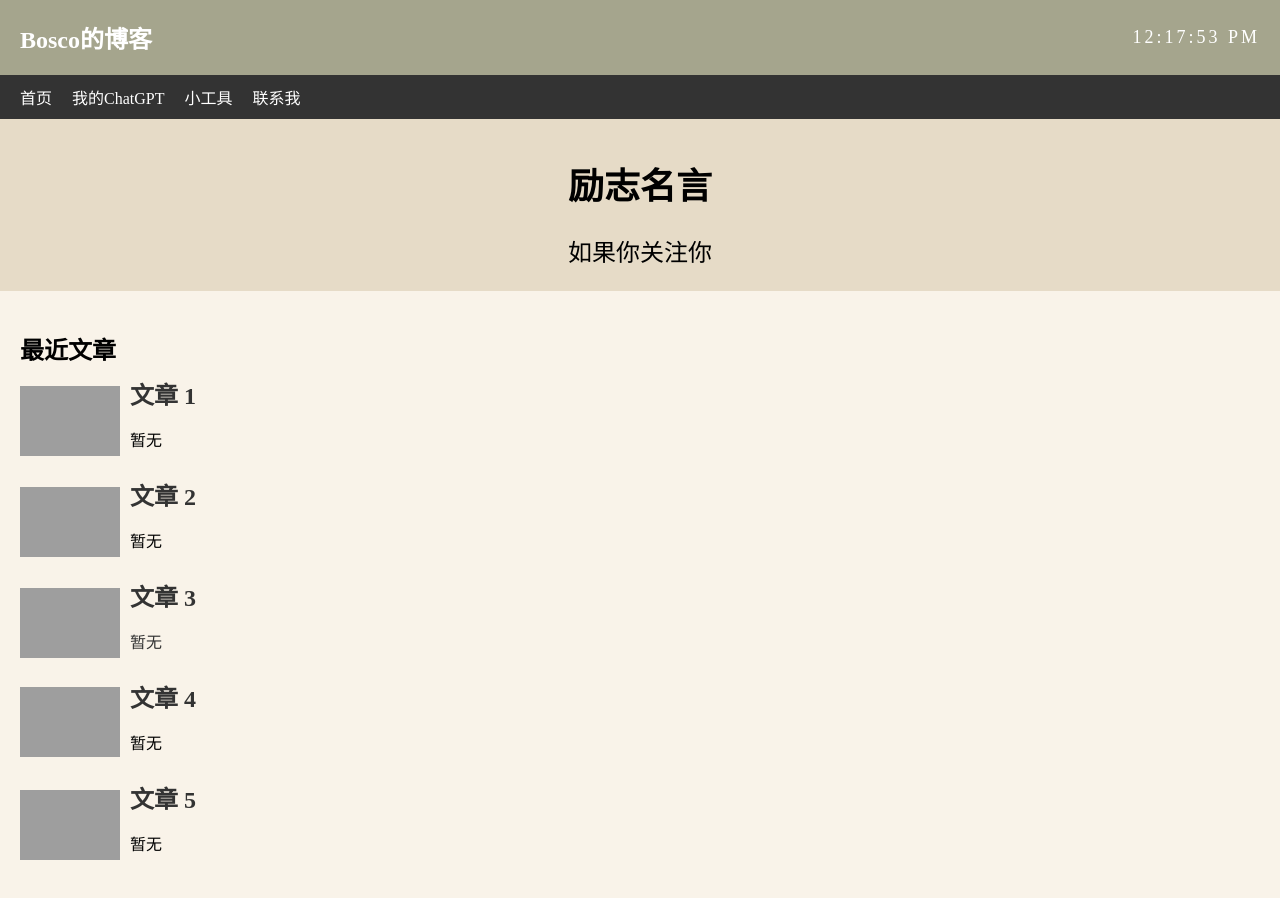
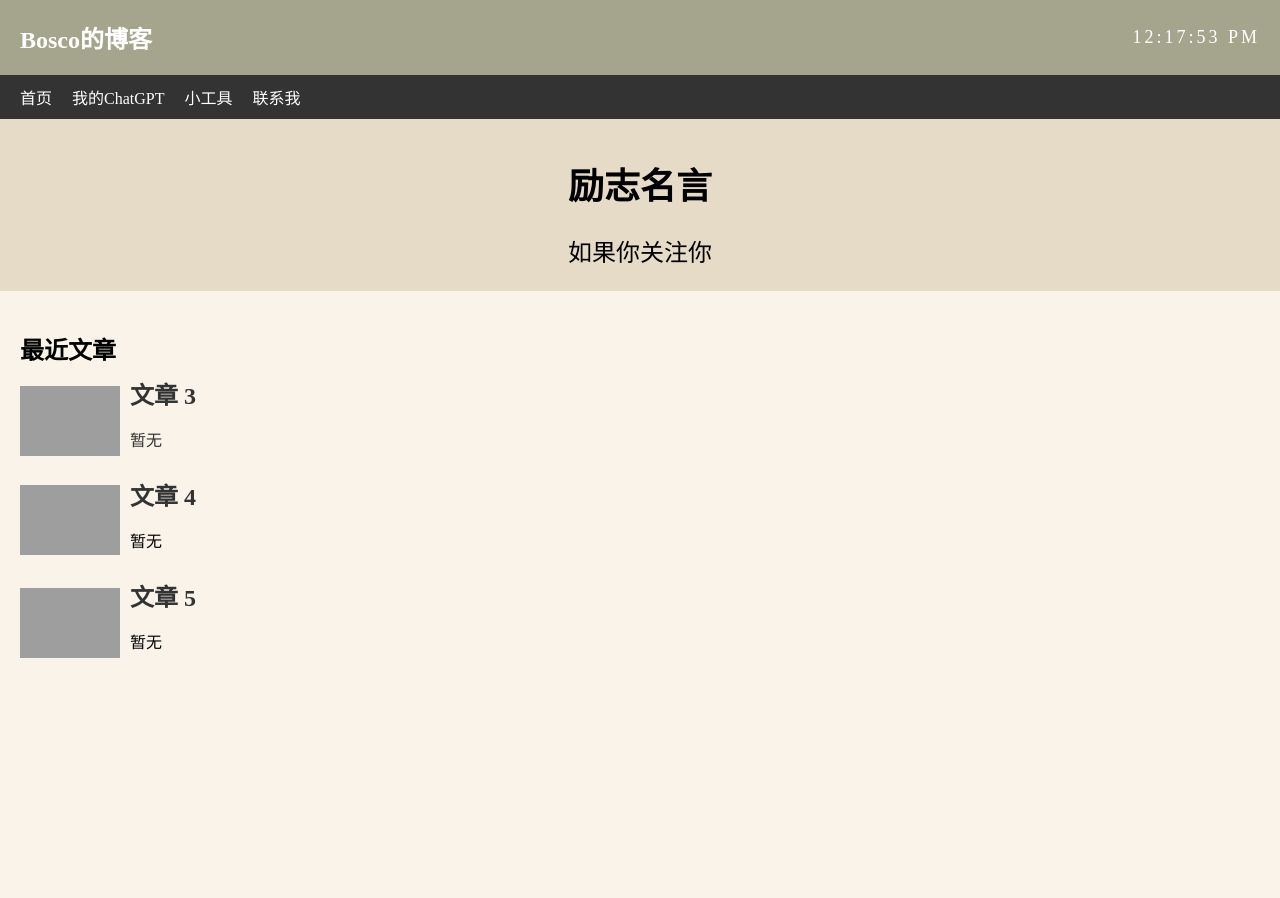
Before and after one commit to bosco163/bosco163.github.io, a plain HTML site: page index.html in a window 1280 px wide. After the commit the page ends 800 px from the top, so only its background shows below. Drawn offline with Linux system fonts and the light colour scheme; grey boxes are pictures that could not be loaded.

Commit message:
Update index.html

```diff
--- a/index.html
+++ b/index.html
@@ -138,20 +138,6 @@
         <h2>最近文章</h2>
         <ul>
             <li>
-                <img src="https://picsum.photos/100/70" alt="文章1">
-                <div>
-                    <h3><a href="#">文章 1</a></h3>
-                    <p>暂无</p>
-                </div>
-            </li>
-            <li>
-                <img src="https://picsum.photos/100/70" alt="文章2">
-                <div>
-                    <h3><a href="#">文章 2</a></h3>
-                    <p>暂无</p>
-                </div>
-            </li>
-            <li>
                 <img src="https://picsum.photos/100/70" alt="文章3">
                 <div>
                     <h3><a href="#">文章 3</</a></h3> <p>暂无</p> </div> </li> <li> <img src="https://picsum.photos/100/70" alt="文章4"> <div> <h3><a href="#">文章 4</a></h3> <p>暂无</p> </div> </li> <li> <img src="https://picsum.photos/100/70" alt="文章5"> <div> <h3><a href="#">文章 5</a></h3> <p>暂无</p> </div> </li> </ul> </section> <script> // 实时时间显示器 function updateTime() { const now = new Date(); const time = now.toLocaleTimeString(); document.getElementById('time').textContent = time; }    setInterval(updateTime, 1000);
```
